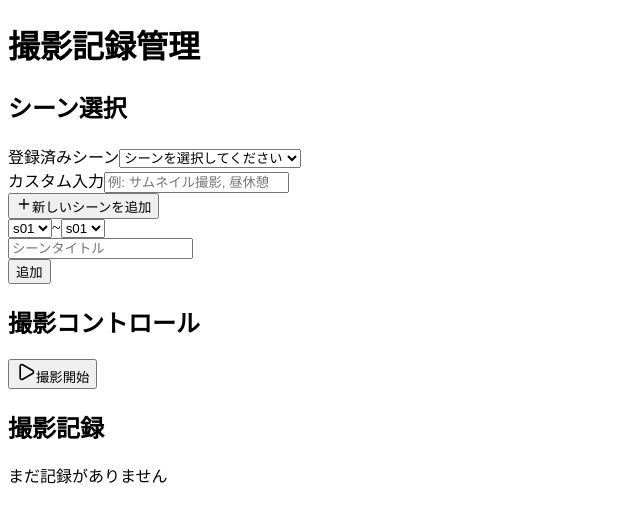
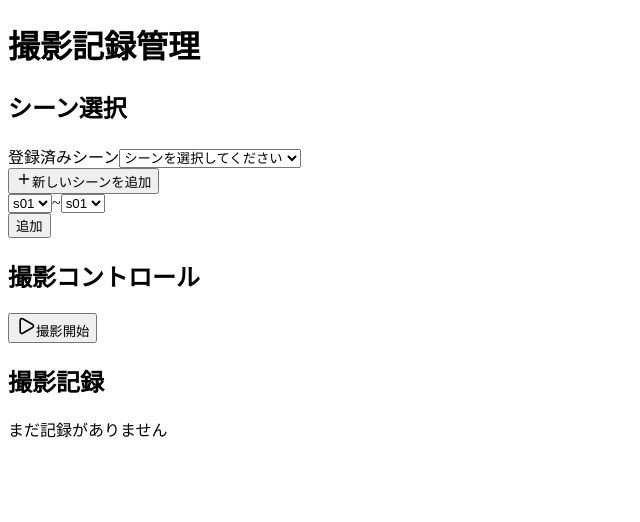
Before and after one commit to akine/clapperlog, a Next.js app: page / in a window 1280 px wide. Both pictures are taken after a click on the button "新しいシーンを追加". Shown: the top 522 px of the page, without its empty margins (0-640 px from the left). Built offline with nearby package versions, Linux system fonts and the light colour scheme.

Commit message:
Add default scenes and clean up scene input

```diff
--- a/src/app/globals.css
+++ b/src/app/globals.css
@@ -20,7 +20,18 @@
 }
 
 body {
-  background: var(--background);
+  background: linear-gradient(to bottom right, #fdf6e3, #f9e7cc);
   color: var(--foreground);
   font-family: Arial, Helvetica, sans-serif;
+  display: flex;
+  justify-content: center;
+  align-items: flex-start;
+  padding: 2rem;
+  min-height: 100vh;
 }
+
+@media (max-width: 640px) {
+  body {
+    padding: 1rem;
+  }
+}
--- a/src/components/ShootingRecorder.jsx
+++ b/src/components/ShootingRecorder.jsx
@@ -10,17 +10,18 @@ import {
 } from 'lucide-react';
 
 const ShootingRecorder = () => {
-  const [scenes, setScenes] = useState([]);
+  const [scenes, setScenes] = useState([
+    { id: 1, label: 'サムネイル撮影' },
+    { id: 2, label: 'モノローグ' }
+  ]);
 
   const [records, setRecords] = useState([]);
   const [currentRecord, setCurrentRecord] = useState(null);
   const [selectedScene, setSelectedScene] = useState('');
-  const [customInput, setCustomInput] = useState('');
   const [isRecording, setIsRecording] = useState(false);
   const [isPaused, setIsPaused] = useState(false);
   const [newSceneStart, setNewSceneStart] = useState('s01');
   const [newSceneEnd, setNewSceneEnd] = useState('s01');
-  const [newSceneTitle, setNewSceneTitle] = useState('');
   const [showAddScene, setShowAddScene] = useState(false);
 
   // 現在時刻を取得する関数
@@ -31,20 +32,17 @@ const ShootingRecorder = () => {
 
   // 撮影開始
   const startRecording = () => {
-    const sceneLabel = selectedScene || customInput;
-    if (!sceneLabel) {
-      alert('シーンを選択するか、カスタム入力を行ってください');
+    if (!selectedScene) {
+      alert('シーンを選択してください');
       return;
     }
 
-    if (selectedScene) {
-      setScenes(prev => prev.filter(s => `${s.code}-${s.title}` !== selectedScene));
-    }
+    setScenes(prev => prev.filter(s => s.label !== selectedScene));
 
     const startTime = getCurrentTime();
     const newRecord = {
       id: Date.now(),
-      scene: sceneLabel,
+      scene: selectedScene,
       startTime: startTime,
       endTime: null,
       pausedDuration: 0,
@@ -100,26 +98,21 @@ const ShootingRecorder = () => {
       setIsRecording(false);
       setIsPaused(false);
       setSelectedScene('');
-      setCustomInput('');
     }
   };
 
   // 新しいシーンを追加
   const addNewScene = () => {
-    if (!newSceneTitle) return;
-
     const start = parseInt(newSceneStart.replace('s', ''), 10);
     const end = parseInt(newSceneEnd.replace('s', ''), 10);
     const newScenes = [];
     for (let i = start; i <= end; i++) {
       newScenes.push({
         id: Date.now() + Math.random(),
-        code: `s${String(i).padStart(2, '0')}`,
-        title: newSceneTitle,
+        label: `s${String(i).padStart(2, '0')}`,
       });
     }
     setScenes([...scenes, ...newScenes]);
-    setNewSceneTitle('');
     setNewSceneStart('s01');
     setNewSceneEnd('s01');
     setShowAddScene(false);
@@ -179,38 +172,17 @@ const ShootingRecorder = () => {
             </label>
             <select
               value={selectedScene}
-              onChange={(e) => {
-                setSelectedScene(e.target.value);
-                setCustomInput('');
-              }}
+              onChange={(e) => setSelectedScene(e.target.value)}
               className="w-full p-3 border border-gray-300 rounded-md focus:ring-2 focus:ring-blue-500 focus:border-blue-500"
               disabled={isRecording}
             >
               <option value="">シーンを選択してください</option>
               {scenes.map(scene => (
-                <option key={scene.id} value={`${scene.code}-${scene.title}`}>
-                  {scene.code} - {scene.title}
+                <option key={scene.id} value={scene.label}>
+                  {scene.label}
                 </option>
               ))}
             </select>
-          </div>
-
-          {/* カスタム入力 */}
-          <div className="mb-4">
-            <label className="block text-sm font-medium text-gray-700 mb-2">
-              カスタム入力
-            </label>
-            <input
-              type="text"
-              value={customInput}
-              onChange={(e) => {
-                setCustomInput(e.target.value);
-                setSelectedScene('');
-              }}
-              placeholder="例: サムネイル撮影, 昼休憩"
-              className="w-full p-3 border border-gray-300 rounded-md focus:ring-2 focus:ring-blue-500 focus:border-blue-500"
-              disabled={isRecording}
-            />
           </div>
 
           {/* シーン追加ボタン */}
@@ -226,8 +198,7 @@ const ShootingRecorder = () => {
           {/* シーン追加フォーム */}
           {showAddScene && (
             <div className="mt-4 p-4 bg-amber-100 rounded-md">
-              <div className="grid grid-cols-2 gap-4 mb-4">
-                <div className="flex gap-2">
+              <div className="flex gap-2 mb-4">
                 <select
                   value={newSceneStart}
                   onChange={(e) => setNewSceneStart(e.target.value)}
@@ -247,14 +218,6 @@ const ShootingRecorder = () => {
                     <option key={code} value={code}>{code}</option>
                   ))}
                 </select>
-                </div>
-                <input
-                  type="text"
-                  value={newSceneTitle}
-                  onChange={(e) => setNewSceneTitle(e.target.value)}
-                  placeholder="シーンタイトル"
-                  className="p-2 border border-gray-300 rounded-md"
-                />
               </div>
               <button
                 onClick={addNewScene}
```
Lines whose indentation alone changed are shown as unchanged.
